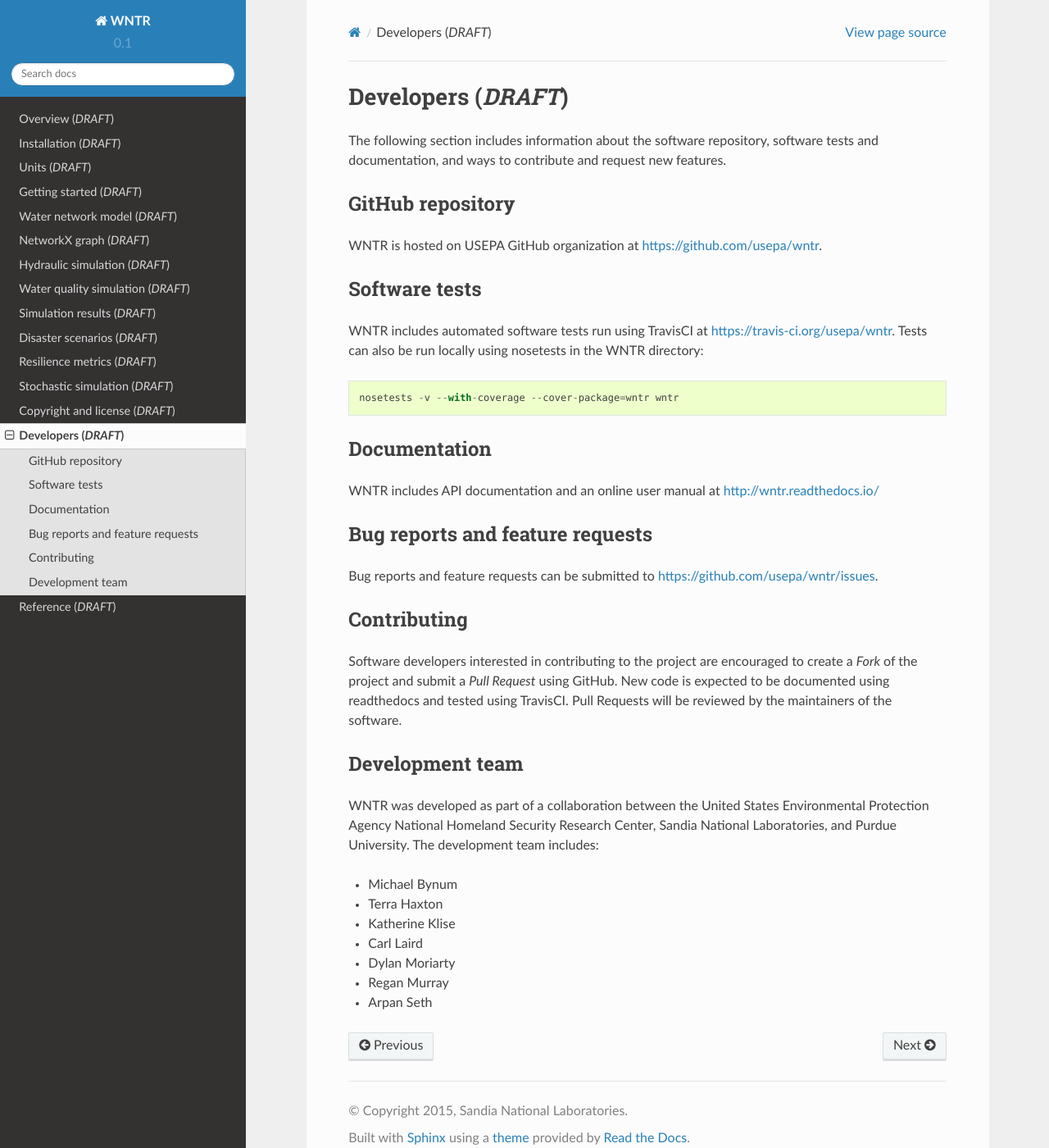
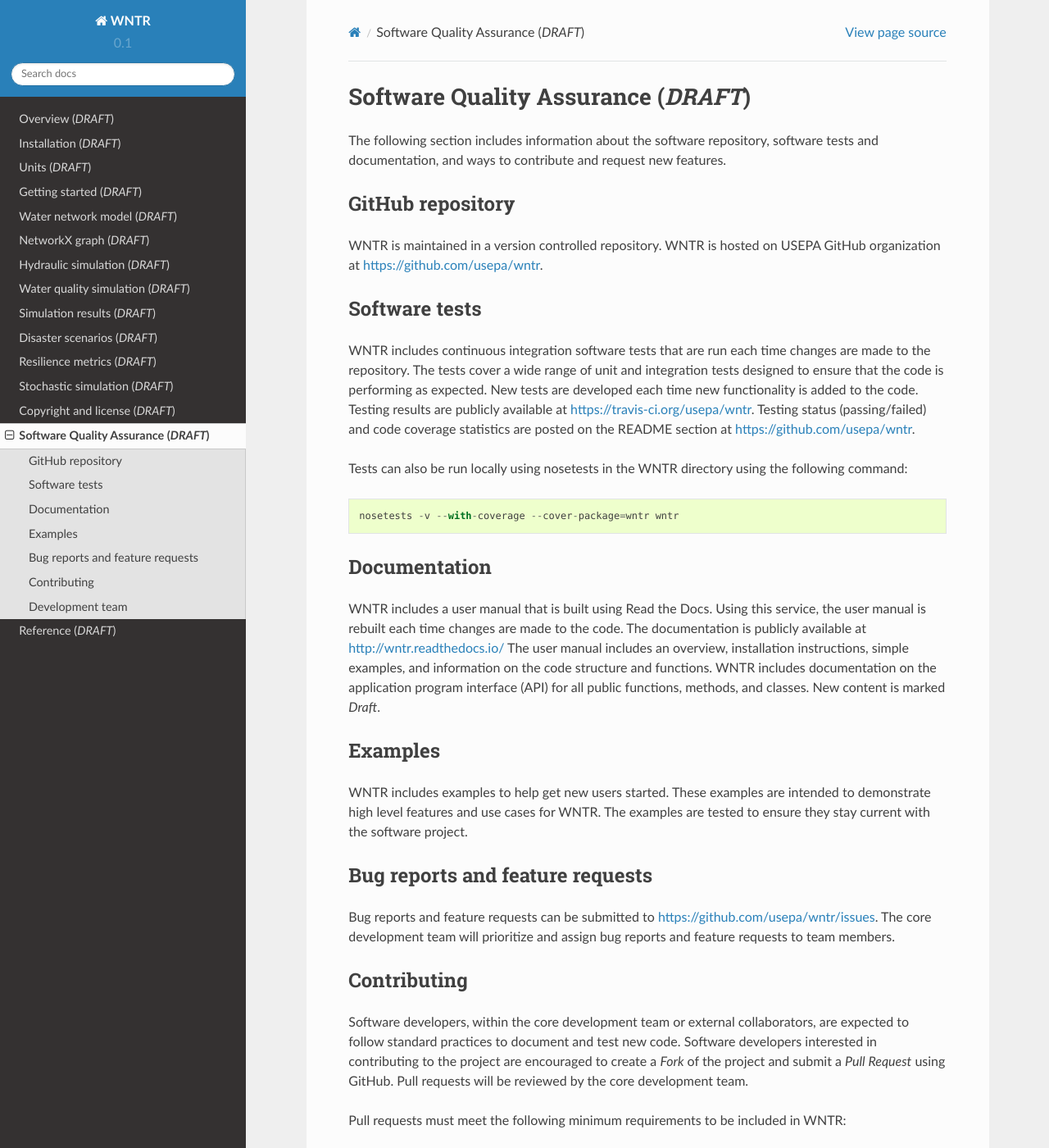
Before and after one commit to USEPA/WNTR, a Sphinx documentation site: the page built from documentation/developers.rst, in a window 1280 px wide and 1400 px high. Shown: the whole window at 82% size. Built offline with Sphinx 7.4.7 and the Read the Docs theme 2.0.0, drawn with Linux system fonts in a browser that asks for light colours; formulas are drawn with MathJax 3; pages that are not in the unit, such as notebooks, are missing from menus; some of the changed text lies outside the part shown.

Commit message:
Updated to testing, documentation, and examples. Added 64 bit epanet dll.

```diff
--- a/documentation/developers.rst
+++ b/documentation/developers.rst
@@ -1,7 +1,7 @@
 .. _developers:
 
-Developers (*DRAFT*)
-====================
+Software Quality Assurance (*DRAFT*)
+=======================================
 
 The following section includes information about
 the software repository,
@@ -10,44 +10,70 @@
 
 GitHub repository
 ---------------------
+WNTR is maintained in a version controlled repository.
 WNTR is hosted on USEPA GitHub organization at https://github.com/usepa/wntr.
 
 Software tests
 --------------------
-WNTR includes automated software tests run using TravisCI at https://travis-ci.org/usepa/wntr.
-Tests can also be run locally using nosetests in the WNTR directory::
+WNTR includes continuous integration software tests that are run each time
+changes are made to the repository.  The tests cover a wide range of unit and
+integration tests designed to ensure that the code is performing as expected.
+New tests are developed each time new functionality is added to the code.
+Testing results are publicly available at https://travis-ci.org/usepa/wntr.
+Testing status (passing/failed) and code coverage statistics are posted on
+the README section at https://github.com/usepa/wntr.
+
+Tests can also be run locally using nosetests in the WNTR directory using the following command::
 
 	nosetests -v --with-coverage --cover-package=wntr wntr
 
 Documentation
 ---------------------
-WNTR includes API documentation and an online user manual at http://wntr.readthedocs.io/
+WNTR includes a user manual that is built using Read the Docs.
+Using this service, the user manual is rebuilt each time changes are made to the code.
+The documentation is publicly available at http://wntr.readthedocs.io/
+The user manual includes an overview, installation instructions, simple examples,
+and information on the code structure and functions.
+WNTR includes documentation on the application program interface (API) for all
+public functions, methods, and classes.
+New content is marked `Draft`.
+
+Examples
+---------------------
+WNTR includes examples to help get new users started.
+These examples are intended to demonstrate high level features and use cases for WNTR.
+The examples are tested to ensure they stay current with the software project.
 
 Bug reports and feature requests
 ----------------------------------
 Bug reports and feature requests can be submitted to https://github.com/usepa/wntr/issues.
+The core development team will prioritize and assign bug reports and feature requests to team members.
 
 Contributing
 ---------------------
+Software developers, within the core development team or external collaborators,
+are expected to follow standard practices to document and test new code.
 Software developers interested in contributing to the project are encouraged to
 create a `Fork` of the project and submit a `Pull Request` using GitHub.
-New code is expected to be documented using readthedocs and tested using TravisCI.
-Pull Requests will be reviewed by the maintainers of the software.
+Pull requests will be reviewed by the core development team.
+
+Pull requests must meet the following minimum requirements to be included in WNTR:
+
+* Code is expected to be documented using Read the Docs.
+
+* Code is expected to be sufficiently tested using Travis CI.  `Sufficient` is judged by the strength of the test and code coverage.  80% code coverage is recommended.
+
+* Large files (> 1Mb) will not be committed to the repository without prior approval.
+
+* Network model files will not be duplicated in the repository.  Network files are stored in examples/network and wntr/tests/networks_for_testing only.
 
 Development team
 -------------------
 WNTR was developed as part of a collaboration between the United States
 Environmental Protection Agency National Homeland Security Research Center,
 Sandia National Laboratories, and Purdue University.
-The development team includes:
 
-* Michael Bynum
-* Terra Haxton
-* Katherine Klise
-* Carl Laird
-* Dylan Moriarty
-* Regan Murray
-* Arpan Seth
+See https://github.com/USEPA/WNTR/graphs/contributors for a list of contributors.
 
 ..
 	To cite WNTR, use the following report:
```
Also changed, not shown: documentation/installation.rst (+12 -10 lines), .travis.yml, 5 other files.
